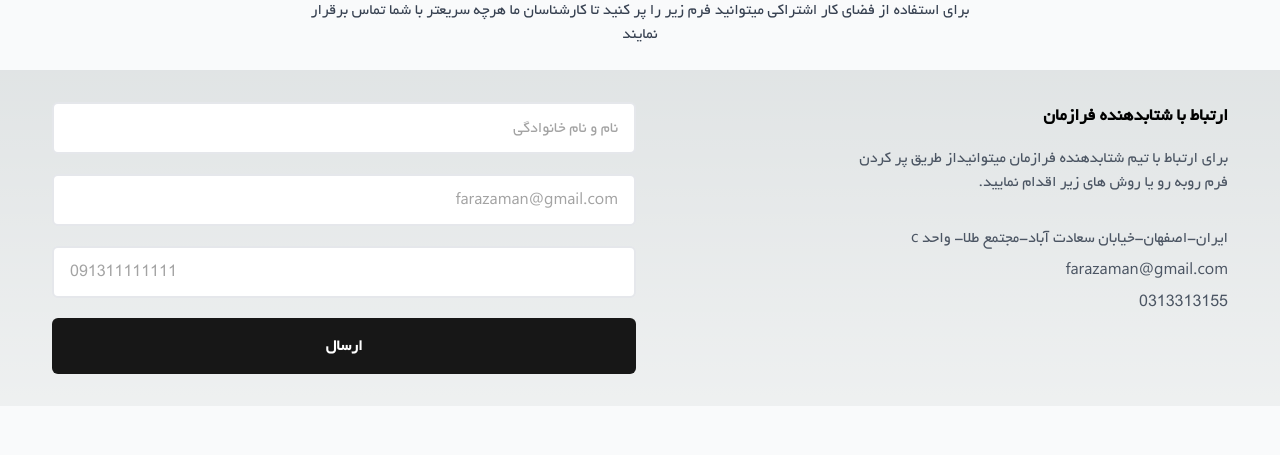
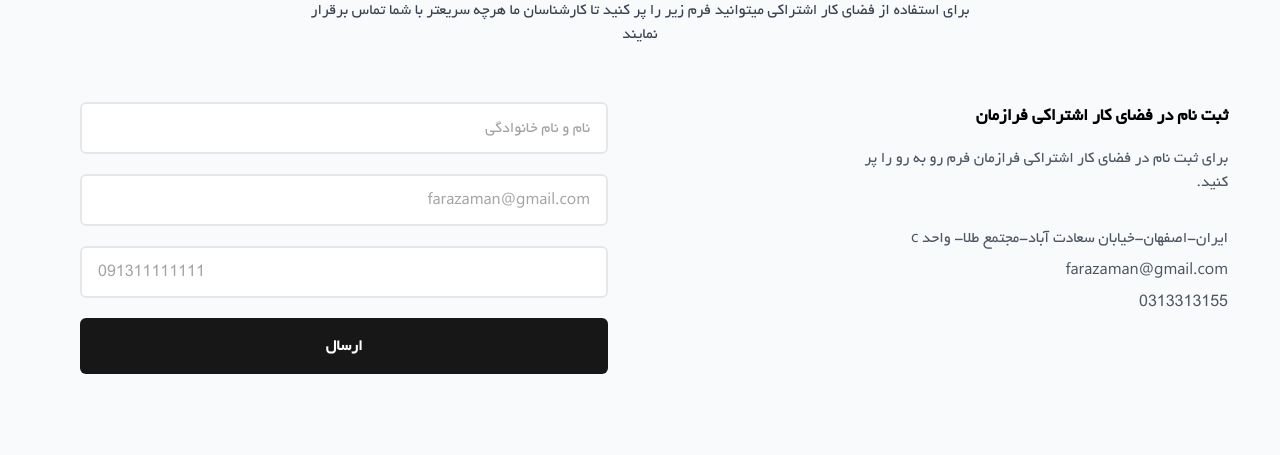
Before and after one commit to sajjad5221/farazaman, a Next.js app: page /workspace/form in a window 1280 px wide. Shown: the part 194-649 px from the top of the page. Built offline with nearby package versions, Linux system fonts and the light colour scheme; no server answers.

Commit message:
fix errors of FormDetails component

```diff
--- a/Components/FormsDetails.tsx
+++ b/Components/FormsDetails.tsx
@@ -9,13 +9,12 @@ export default function FormsDetails({
 })
 {
   return (
-<div className="px-1 py-8">
+<div className="px-1 py-8 md:order-last lg:order-first max-[768px]:order-last">
           <h2 className="text-lg font-bold text-black dark:text-white">
-            ارتباط با شتابدهنده فرازمان
+            {title}
           </h2>
           <p className="max-w-sm mt-4 mb-4 text-gray-600 dark:text-neutral-400">
-            برای ارتباط با تیم شتابدهنده فرازمان میتوانیداز طریق پر کردن فرم
-            روبه رو یا روش های زیر اقدام نمایید.
+            {description}
           </p>
 
           <div className="flex items-center mt-8 space-x-2 text-dark-600 dark:text-neutral-400">
--- a/Components/workspace/WorkspaceForm.tsx
+++ b/Components/workspace/WorkspaceForm.tsx
@@ -89,10 +89,13 @@ const ContactUs = () => {
           </p>
         </div>
       </div>
-      <div className="grid grid-cols-1 md:grid-cols-2 px-12" style={{direction:"rtl"}}>
-
-      <FormsDetails title={""} description={""} />
-      <div className="w-full px-4 py-4 md:px-1 py-8 ">
+      <div
+        className="grid grid-cols-1 md:grid-cols-2 px-12 bg-gray-50 dark:bg-neutral-900">
+        <FormsDetails
+        title={"ثبت نام در فضای کار اشتراکی فرازمان"}
+        description={"برای ثبت نام در فضای کار اشتراکی فرازمان فرم رو به رو را پر کنید."}
+        />
+        <div className="w-full px-8 py-8 md:order-last lg:order-last max-[768px]:order-first px-1 py-8 ">
           <div>
             <form onSubmit={handleSubmit(onSubmit)}>
               <div className="mb-5">
@@ -226,8 +229,6 @@ const ContactUs = () => {
             )}
           </div>
         </div>
-
-
       </div>
     </div>
   );
```
